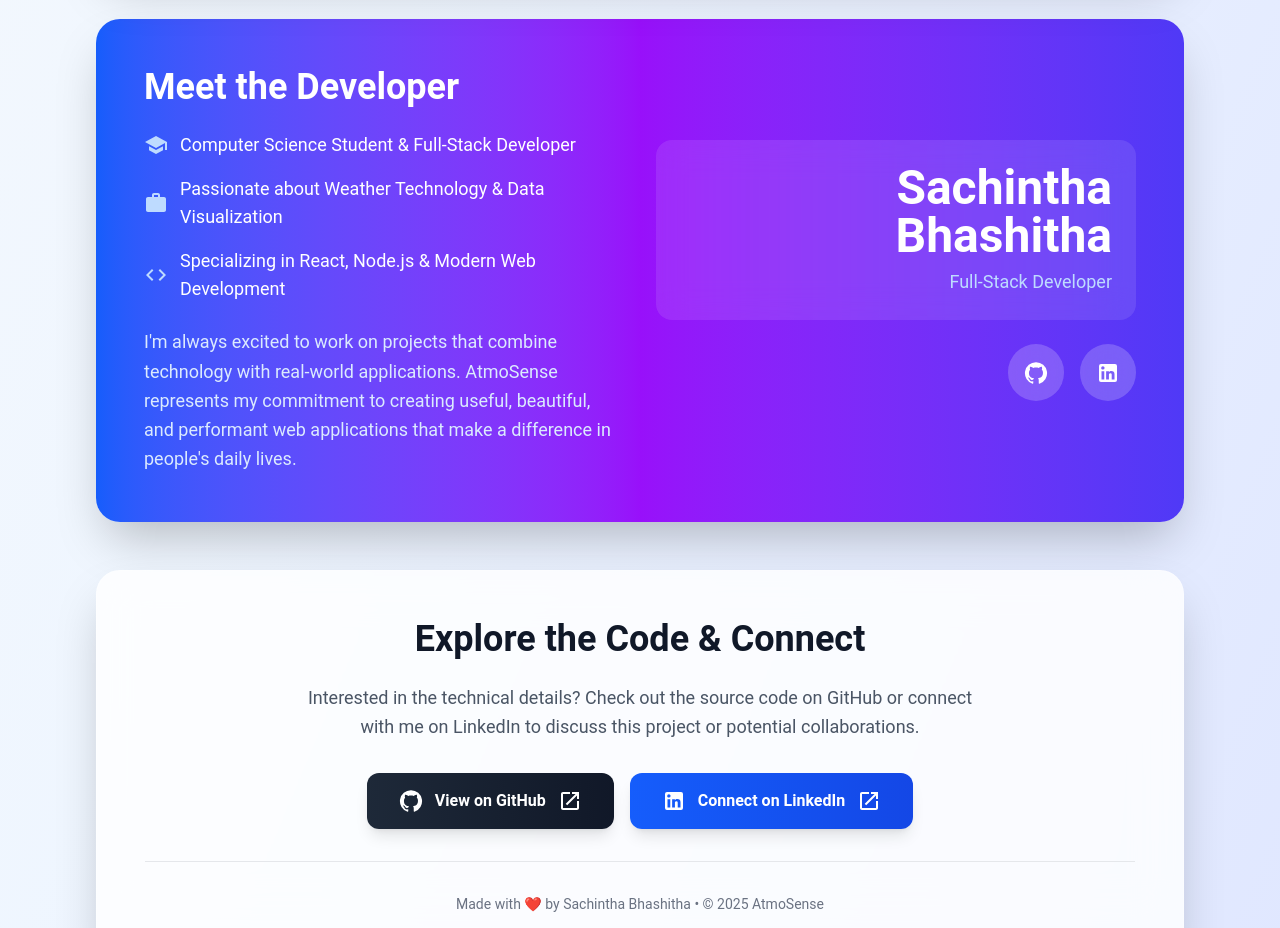
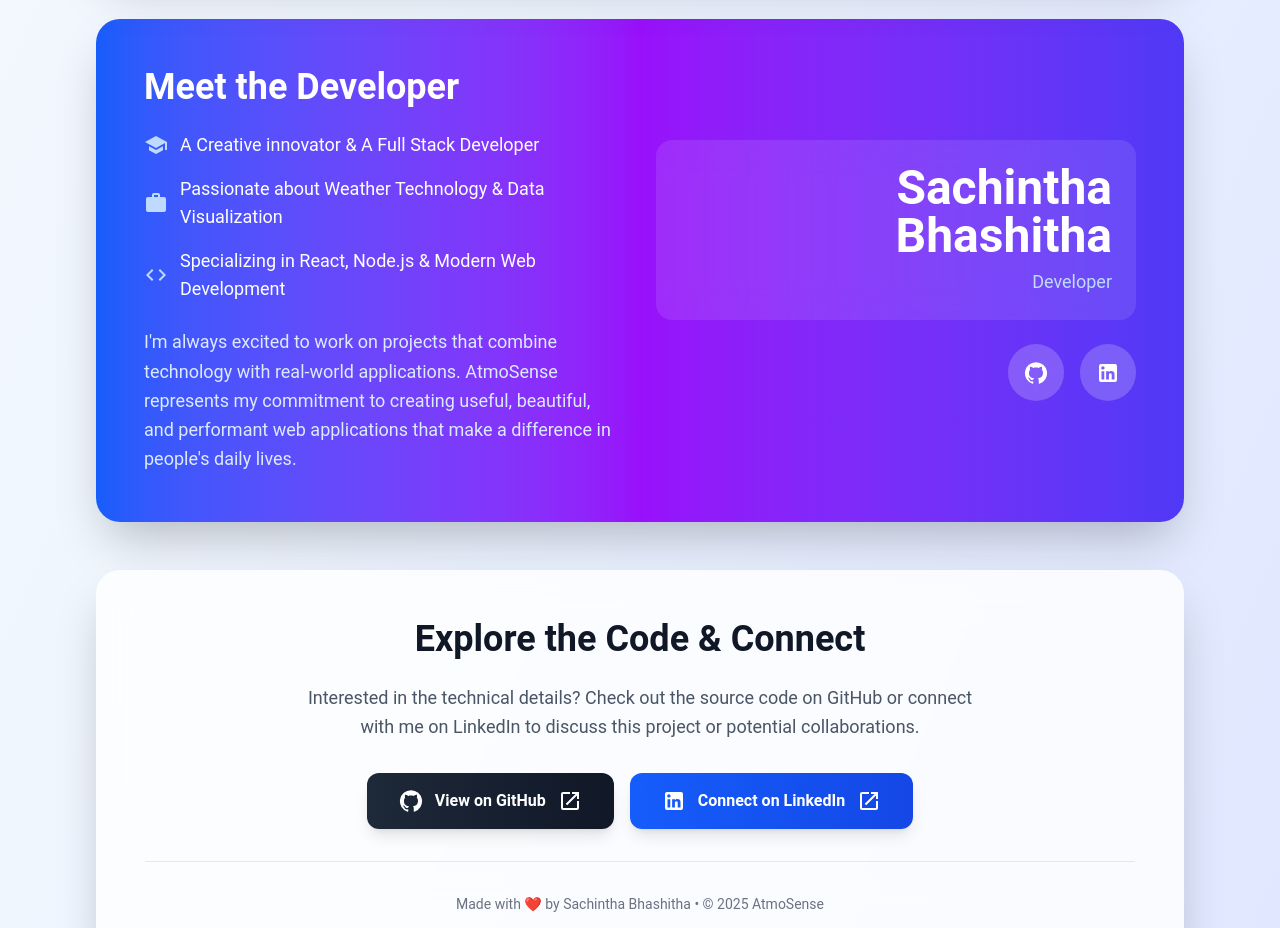
Before and after one commit to LEXES7/AtmoSense, a React (Vite) app in the folder client/: page /about in a window 1280 px wide. Shown: the part 2120-3048 px from the top of the page. Built offline with nearby package versions, Linux system fonts and the light colour scheme.

Commit message:
minor change

```diff
--- a/client/src/components/About.jsx
+++ b/client/src/components/About.jsx
@@ -187,7 +187,7 @@ export default function About() {
               <div className="space-y-4">
                 <div className="flex items-center space-x-3">
                   <School className="text-blue-200" />
-                  <span className="text-lg">Computer Science Student & Full-Stack Developer</span>
+                  <span className="text-lg">A Creative innovator & A Full Stack Developer</span>
                 </div>
                 <div className="flex items-center space-x-3">
                   <Work className="text-blue-200" />
@@ -209,7 +209,7 @@ export default function About() {
             <div className="text-center lg:text-right">
               <div className="inline-block bg-white/10 backdrop-blur-lg rounded-2xl p-6 mb-6">
                 <div className="text-4xl md:text-5xl font-bold mb-2">Sachintha Bhashitha</div>
-                <div className="text-blue-200 text-lg">Full-Stack Developer</div>
+                <div className="text-blue-200 text-lg">Developer</div>
               </div>
 
               {/* Social Links */}
```
